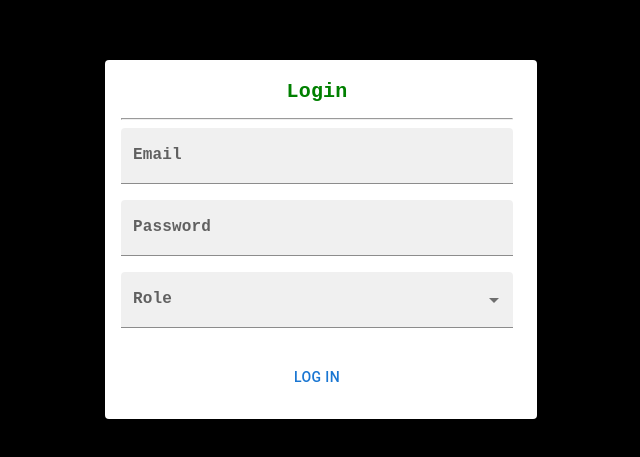
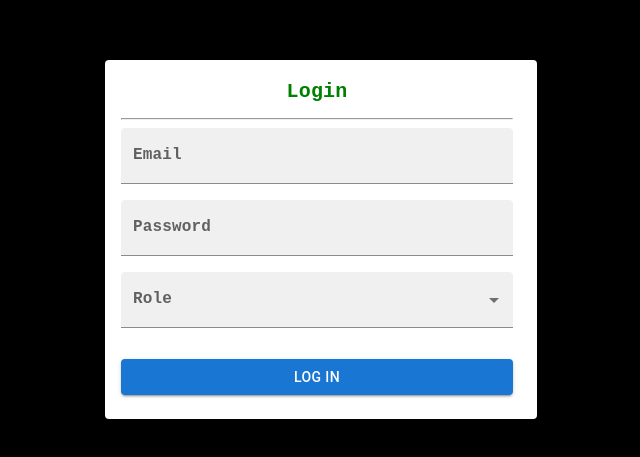
Before and after one commit to soft-coded/redux-thunk, a React (Vite) app: page /login in a window 1280 px wide. Shown: the part 165-622 px from the top of the page, without its empty margins (311-951 px from the left). Built offline with nearby package versions, Linux system fonts and the light colour scheme.

Commit message:
Change button variant

```diff
--- a/src/components/login.jsx
+++ b/src/components/login.jsx
@@ -171,7 +171,7 @@ const Login = props => {
 							</Select>
 						</FormControl>
 						<small>{errors && errors.role}</small>
-						<Button type="submit" fullWidth>
+						<Button type="submit" variant="contained" fullWidth>
 							LOG IN
 						</Button>
 					</Box>
```
